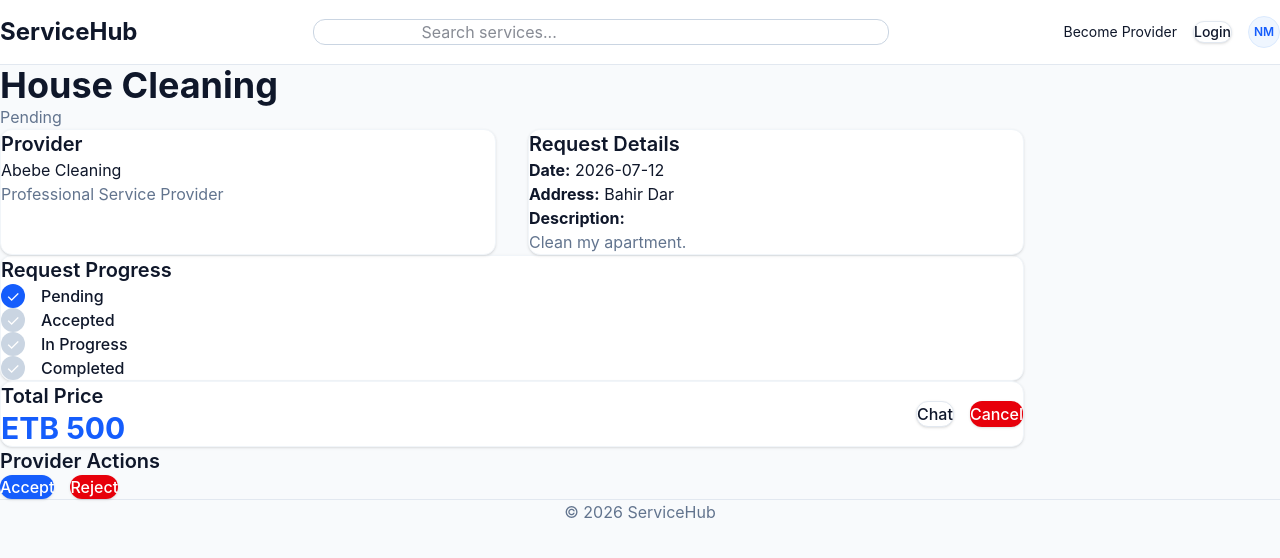
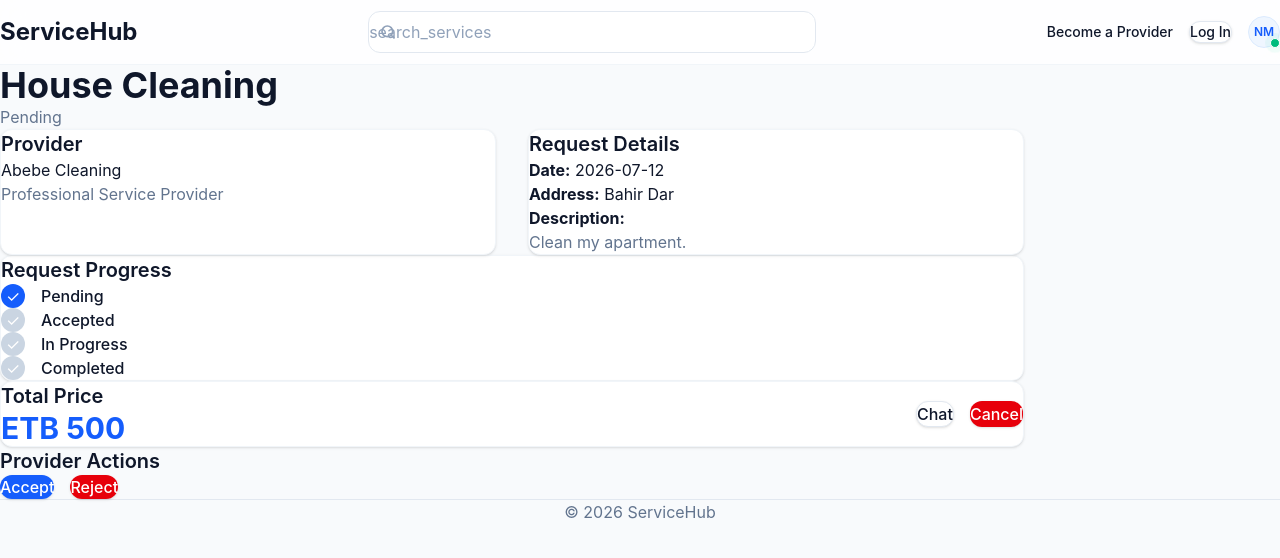
Before and after one commit to nibmangit/servicehub, a React app in the folder frontend/: page /requests/1 in a window 1280 px wide. Shown: the top 558 px of the page. Built offline with nearby package versions, Linux system fonts and the light colour scheme; the HTML template or start-up script is replaced by a standard one.

Commit message:
style: polish the layout  components

```diff
--- a/frontend/src/components/layout/Header.jsx
+++ b/frontend/src/components/layout/Header.jsx
@@ -1,146 +1,129 @@
 import { useState } from "react";
 import { Link } from "react-router-dom";
+import { useLanguage } from "../../hooks/useLanguage";
 
 import MobileMenu from "./MobileMenu";
 import Logo from "../shared/Logo";
 import Button from "../ui/Button";
 import Avatar from "../ui/Avatar";
+import Input from "../ui/Input";
 
-
-export default function Header(){
-
-    const [mobileOpen,setMobileOpen]=useState(false);
+export default function Header() {
+    const [mobileOpen, setMobileOpen] = useState(false);
+    const { t } = useLanguage();
 
     return (
-
         <header
             className="
                 sticky
                 top-0
                 z-40
-                bg-white
+                w-full
+                bg-white/80
+                backdrop-blur-md
                 border-b
-                border-slate-200
+                border-slate-100
+                transition-colors
+                duration-200
+                dark:bg-slate-950/80
+                dark:border-slate-900
             "
         >
-
             <div
                 className="
                     max-w-7xl
                     mx-auto
-                    px-6
+                    px-4
+                    sm:px-6
                     h-16
                     flex
                     items-center
                     justify-between
+                    gap-4
                 "
             >
-
-
-                {/* Logo */}
-
-                <Link to="/">
-                    <Logo/>
+                {/* Brand Logo Wrapper */}
+                <Link to="/" className="focus:outline-none shrink-0">
+                    <Logo />
                 </Link>
 
-
-
-
-                {/* Search */}
-
-                <div
-                    className="
-                        hidden
-                        md:flex
-                        flex-1
-                        max-w-xl
-                        mx-10
-                    "
-                >
-
-                    <input
-                        placeholder="
-                        Search services...
-                        "
-                        className="
-                            w-full
-                            rounded-xl
-                            border
-                            border-slate-300
-                            px-4
-                            py-2
-                            outline-none
-                            focus:ring-2
-                            focus:ring-blue-200
-                        "
+                {/* Main Unified Query Search Bar Component */}
+                <div className="hidden md:flex flex-1 max-w-md mx-6">
+                    <Input
+                        type="text"
+                        placeholder={t("search_services") || "Search services..."}
+                        className="!py-2"
+                        leftIcon={
+                            <svg xmlns="http://www.w3.org/2000/svg" width="16" height="16" viewBox="0 0 24 24" fill="none" stroke="currentColor" strokeWidth="2.5" strokeLinecap="round" strokeLinejoin="round">
+                                <circle cx="11" cy="11" r="8"/><path d="m21 21-4.3-4.3"/>
+                            </svg>
+                        }
                     />
-
                 </div>
 
-                <button
-                    onClick={()=>setMobileOpen(true)}
-                    className="
-                        md:hidden
-                        text-2xl
-                    "
-                >
-                    ☰
-                </button>
-
-
-                {/* Actions */}
-
-                <div
-                    className="
-                        flex
-                        items-center
-                        gap-4
-                    "
-                >
-
-
+                {/* Actions & Session Profile Panel Row */}
+                <div className="flex items-center gap-3 sm:gap-4">
                     <Link
+                        to="/become-provider"
                         className="
                             hidden
-                            md:block
+                            lg:block
                             text-sm
+                            font-medium
                             text-slate-600
+                            hover:text-slate-900
+                            dark:text-slate-400
+                            dark:hover:text-slate-200
+                            transition-colors
+                            duration-150
                         "
                     >
-                        Become Provider
+                        {t("become_provider") || "Become Provider"}
                     </Link>
-
-
 
                     <Button
                         variant="outline"
                         size="sm"
+                        className="hidden sm:inline-flex"
                     >
-                        Login
+                        {t("login") || "Login"}
                     </Button>
-
-
-
 
                     <Avatar
                         name="Nibretu Mengaw"
                         size="sm"
+                        online={true}
+                        className="cursor-pointer"
                     />
 
-
+                    {/* Mobile Menu Action Icon Trigger */}
+                    <button
+                        type="button"
+                        onClick={() => setMobileOpen(true)}
+                        aria-label="Open menu"
+                        className="
+                            md:hidden
+                            p-1.5
+                            rounded-lg
+                            text-slate-500
+                            hover:bg-slate-50
+                            dark:text-slate-400
+                            dark:hover:bg-slate-900
+                            transition-colors
+                        "
+                    >
+                        <svg xmlns="http://www.w3.org/2000/svg" width="22" height="22" viewBox="0 0 24 24" fill="none" stroke="currentColor" strokeWidth="2.5" strokeLinecap="round" strokeLinejoin="round">
+                            <line x1="4" y1="12" x2="20" y2="12"/><line x1="4" y1="6" x2="20" y2="6"/><line x1="4" y1="18" x2="20" y2="18"/>
+                        </svg>
+                    </button>
                 </div>
-
-
-
             </div>
 
+            {/* Mobile View Sidebar Drawer Overlay Component */}
             <MobileMenu
                 open={mobileOpen}
-                onClose={()=>setMobileOpen(false)}
+                onClose={() => setMobileOpen(false)}
             />
-
         </header>
-
-    )
-
+    );
 }
--- a/frontend/src/components/layout/MobileMenu.jsx
+++ b/frontend/src/components/layout/MobileMenu.jsx
@@ -1,82 +1,90 @@
 import { Link } from "react-router-dom";
+import { useLanguage } from "../../hooks/useLanguage";
 import Drawer from "../ui/Drawer";
 import Button from "../ui/Button";
 
+export default function MobileMenu({ open, onClose }) {
+    const { t } = useLanguage();
 
-export default function MobileMenu({
-    open,
-    onClose,
-}) {
-
+    const menuLinks = [
+        {
+            key: "home",
+            label: "Home",
+            path: "/",
+            icon: (
+                <svg xmlns="http://www.w3.org/2000/svg" width="18" height="18" viewBox="0 0 24 24" fill="none" stroke="currentColor" strokeWidth="2" strokeLinecap="round" strokeLinejoin="round"><path d="m3 9 9-7 9 7v11a2 2 0 0 1-2 2H5a2 2 0 0 1-2-2z"/><polyline points="9 22 9 12 15 12 15 22"/></svg>
+            )
+        },
+        {
+            key: "services",
+            label: "Services",
+            path: "/services",
+            icon: (
+                <svg xmlns="http://www.w3.org/2000/svg" width="18" height="18" viewBox="0 0 24 24" fill="none" stroke="currentColor" strokeWidth="2" strokeLinecap="round" strokeLinejoin="round"><path d="m21 16-4-4 4-4M3 8h14v8H3z"/></svg>
+            )
+        },
+        {
+            key: "become_provider",
+            label: "Become Provider",
+            path: "/provider",
+            icon: (
+                <svg xmlns="http://www.w3.org/2000/svg" width="18" height="18" viewBox="0 0 24 24" fill="none" stroke="currentColor" strokeWidth="2" strokeLinecap="round" strokeLinejoin="round"><path d="M16 21v-2a4 4 0 0 0-4-4H6a4 4 0 0 0-4 4v2"/><circle cx="9" cy="7" r="4"/><path d="M22 10h-6M19 7v6"/></svg>
+            )
+        }
+    ];
 
     return (
-
         <Drawer
             isOpen={open}
             onClose={onClose}
-            title="Menu"
+            title={t("menu") || "Menu"}
             position="left"
+            size="sm"
         >
-
-            <nav
+            <div className="flex flex-col h-full justify-between pb-6">
+                {/* Navigation Links Group */}
+                <nav className="flex flex-col gap-1.5 mt-2">
+                    {menuLinks.map((link) => (
+                        <Link
+                            key={link.path}
+                            to={link.path}
+                            onClick={onClose}
                             className="
                                 flex
-                    flex-col
-                    gap-4
+                                items-center
+                                gap-3
+                                px-3
+                                py-3
+                                rounded-xl
+                                text-sm
+                                font-medium
+                                text-slate-600
+                                hover:text-blue-600
+                                hover:bg-slate-50
+                                transition-all
+                                duration-200
+                                dark:text-slate-300
+                                dark:hover:text-blue-400
+                                dark:hover:bg-slate-900/50
                             "
                         >
+                            <span className="text-slate-400 dark:text-slate-500">
+                                {link.icon}
+                            </span>
+                            <span>{t(link.key) || link.label}</span>
+                        </Link>
+                    ))}
+                </nav>
 
-                <Link
-                    to="/"
-                    onClick={onClose}
-                    className="
-                        text-slate-700
-                        hover:text-blue-600
-                    "
-                >
-                    Home
-                </Link>
-
-
-                <Link
-                    to="/services"
-                    onClick={onClose}
-                    className="
-                        text-slate-700
-                        hover:text-blue-600
-                    "
-                >
-                    Services
-                </Link>
-
-
-                <Link
-                    to="/provider"
-                    onClick={onClose}
-                    className="
-                        text-slate-700
-                        hover:text-blue-600
-                    "
-                >
-                    Become Provider
-                </Link>
-
-
-                <Link
-                    to="/auth/login"
-                    onClick={onClose}
-                >
-                    <Button className="w-full">
-                        Login
+                {/* Bottom Actions Session Wrapper Panel */}
+                <div className="mt-auto pt-4 border-t border-slate-100 dark:border-slate-800/80">
+                    <Link to="/auth/login" onClick={onClose} className="block w-full focus:outline-none">
+                        <Button className="w-full shadow-sm">
+                            {t("login") || "Login"}
                         </Button>
                     </Link>
-
-
-            </nav>
-
-
+                </div>
+            </div>
         </Drawer>
-
-    )
-
+    );
 }
--- a/frontend/src/main.jsx
+++ b/frontend/src/main.jsx
@@ -5,12 +5,15 @@ import "./index.css";
 import App from "./App";
 
 import { AuthProvider } from "./contexts/AuthContext";
+import { LanguageProvider } from "./contexts/LanguageContext";
 
 ReactDOM.createRoot(document.getElementById("root")).render(
 
     <React.StrictMode>
         <AuthProvider>
-            <App />
+            <LanguageProvider>
+                <App />
+            </LanguageProvider>
         </AuthProvider>
     </React.StrictMode>
 
```
Also changed, not shown: frontend/src/components/layout/Sidebar.jsx (+80 -80 lines). Lines whose indentation alone changed are shown as unchanged.
